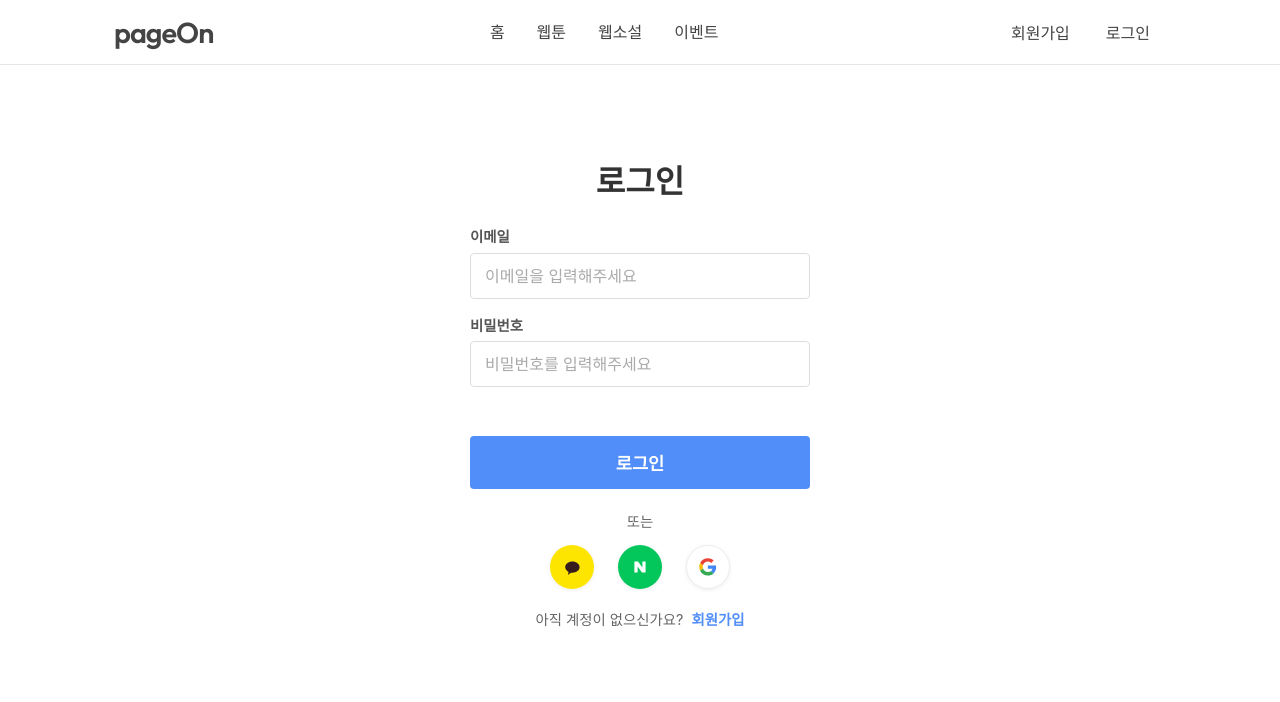
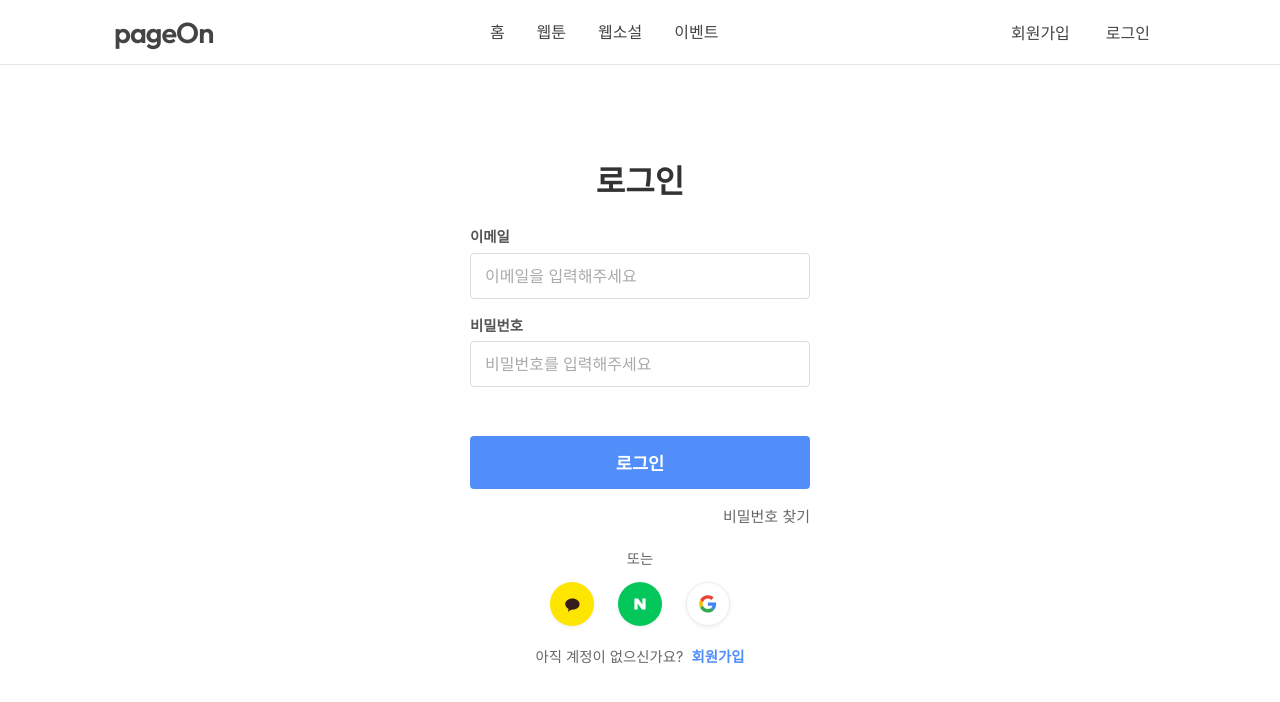
Before and after one commit to chae1s/pageOn, a React (Create React App) app in the folder pageon_frontend/: page /users/login in a window 1280 px wide. Shown: the top 702 px of the page. Built offline with nearby package versions, Linux system fonts and the light colour scheme.

Commit message:
feat: 로그아웃 기능 추가

```diff
--- a/pageon_frontend/src/App.js
+++ b/pageon_frontend/src/App.js
@@ -2,9 +2,9 @@ import { BrowserRouter as Router, Routes, Route } from 'react-router-dom';
 import SignupEmail from './pages/SignupEmail';
 import Home from './pages/Home';
 import Signup from './pages/Signup'
-import SignupSocial from './pages/SignupSocial'
 import Login from './pages/Login'
 import OAuthCallback from './pages/OAuthCallback'
+import PasswordFind from './pages/PasswordFind'
 
 function App() {
   return (
@@ -13,9 +13,9 @@ function App() {
         <Route path="/" element={<Home />} />
         <Route path='/users/signup' element={<Signup />} />
         <Route path="/users/signup/email" element={<SignupEmail />} />
-        <Route path="/users/signup/social" element={<SignupSocial />} />
         <Route path="/users/login" element={<Login />} />
         <Route path="oauth/callback" element={<OAuthCallback />} />
+        <Route path="/users/find-password" element={<PasswordFind />} />
       </Routes>
     </Router>
   );
--- a/pageon_frontend/src/components/Header.js
+++ b/pageon_frontend/src/components/Header.js
@@ -37,13 +37,23 @@ function Header() {
     navigate("/my-info");
   };
 
-  const handleLogoutClick = () => {
-    const confirmed = window.confirm("로그아웃 하시겠습니까?");
-    if (confirmed) {
-      localStorage.removeItem("accessToken");
-      setIsLoggedIn(false);
-      // 필요시 홈으로 이동
-      navigate("/", { replace: true });
+  const handleLogoutClick = async () => {
+    alert("로그아웃 하시겠습니까?");
+    // GET 방식으로 로그아웃 API 호출
+    try {
+      const response = await fetch("/api/users/logout", {
+        method: "GET",
+        credentials: "include", // 쿠키 등 인증정보 필요시
+      });
+      if (response.ok) {
+        localStorage.removeItem("accessToken");
+        setIsLoggedIn(false);
+        navigate("/", { replace: true });
+      } else {
+        alert("로그아웃에 실패했습니다.");
+      }
+    } catch (error) {
+      alert("로그아웃 중 오류가 발생했습니다.");
     }
   };
 
--- a/pageon_frontend/src/pages/Login.js
+++ b/pageon_frontend/src/pages/Login.js
@@ -69,6 +69,11 @@ function Login() {
     window.location.href = "http://localhost:8080/oauth2/authorization/google";
   };
 
+  // 비밀번호 찾기 버튼 클릭 시
+  const handleFindPassword = () => {
+    navigate("/users/find-password");
+  };
+
   // 아이콘 SVG 컴포넌트
   const KakaoIcon = () => (
     <svg width="32" height="32" viewBox="0 0 40 40" fill="none">
@@ -125,6 +130,7 @@ function Login() {
     transition: "box-shadow 0.2s",
   };
 
+
   return (
     <div className="signup-page-container">
       <Header />
@@ -171,6 +177,14 @@ function Login() {
               style={{ marginTop: "16px" }}
             >
               로그인
+            </button>
+            {/* 비밀번호 찾기 버튼 추가 */}
+            <button
+              type="button"
+              onClick={handleFindPassword}
+              className="password-btn"
+            >
+              비밀번호 찾기
             </button>
           </form>
           <div className="divider" style={{ margin: "24px 0 16px 0" }}>
--- a/pageon_frontend/src/pages/Signup.css
+++ b/pageon_frontend/src/pages/Signup.css
@@ -199,3 +199,16 @@
   transition: background-color 0.2s ease-in-out;
   margin-bottom: 24px;
 }
+
+.password-btn {
+  margin: 16px 0 0 0;
+  background: none;
+  border: none;
+  cursor: pointer;
+  font-size: 15px;
+  display: block;
+  padding: 0;
+  align-self: flex-end;
+  color: #666;
+
+}
```
Also changed, not shown: pageon_frontend/src/pages/PasswordFind.js (added), 2 other files (tests, documents, lock files or other folders).
